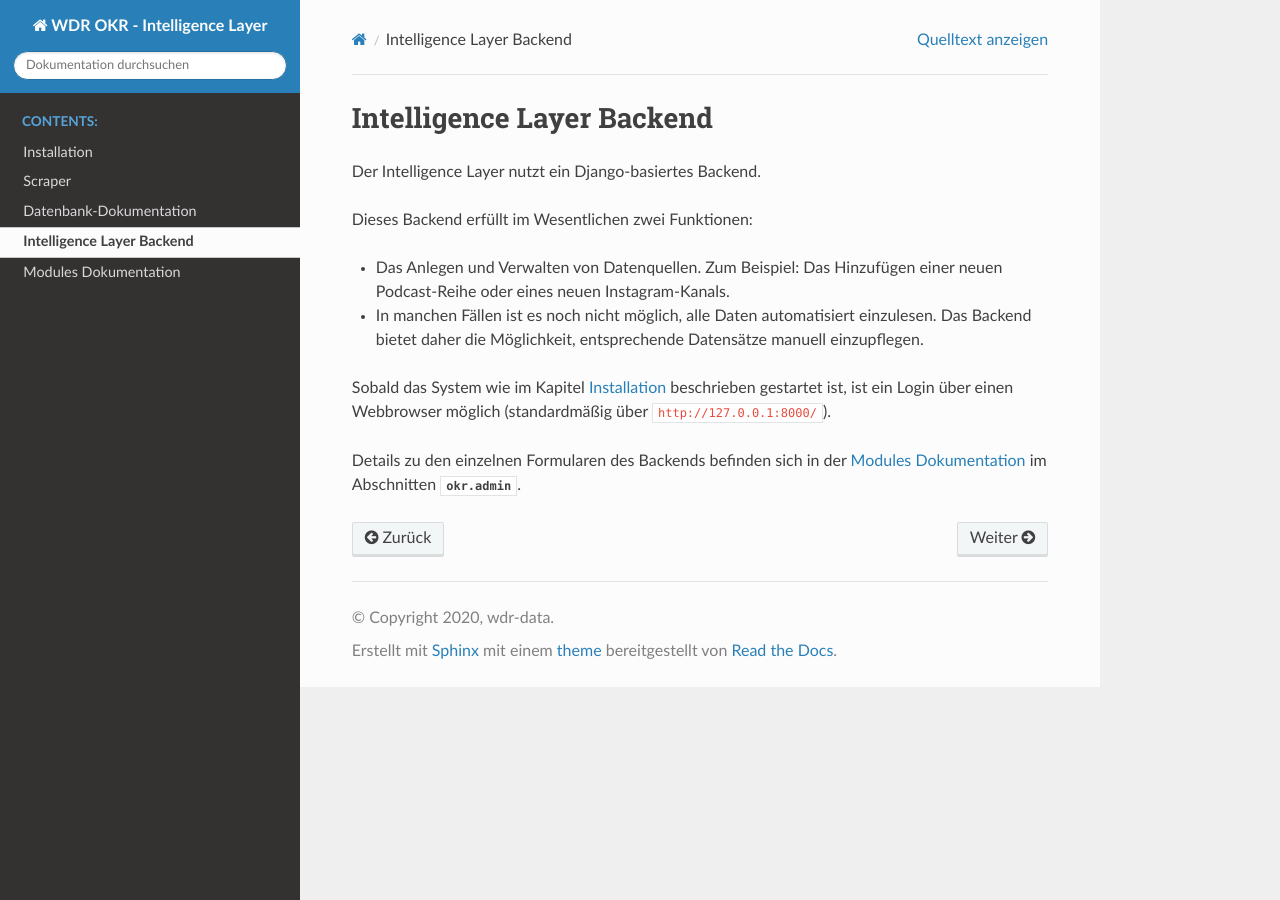
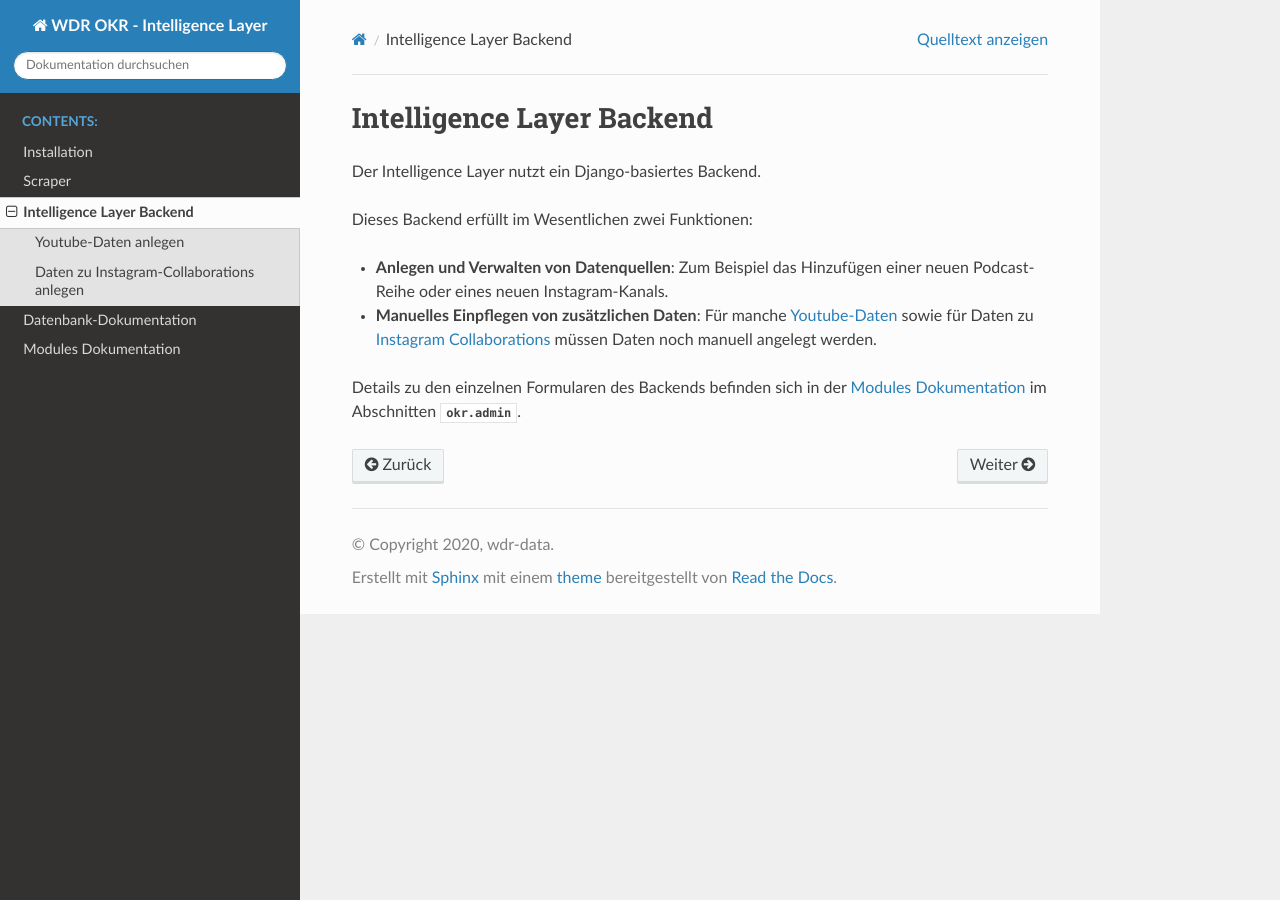
Before and after one commit to wdr-data/wdr-okr, a Sphinx documentation site: the page built from docs/backend.rst, in a window 1280 px wide. Built offline with Sphinx 7.4.7 and the Read the Docs theme 2.0.0, drawn with Linux system fonts in a browser that asks for light colours.

Commit message:
📝 Update information on backend usage

```diff
--- a/docs/_static/custom.css
+++ b/docs/_static/custom.css
@@ -23,3 +23,8 @@
 #db_tables tr:hover {
     background-color: rgb(216, 216, 216);
 }
+
+img {
+    border: 1px solid lightgrey;
+    margin-bottom: 1em;
+}
--- a/docs/backend.rst
+++ b/docs/backend.rst
@@ -7,13 +7,20 @@ Der Intelligence Layer nutzt ein Django-basiertes Backend.
 
 Dieses Backend erfüllt im Wesentlichen zwei Funktionen:
 
-* Das Anlegen und Verwalten von Datenquellen. Zum Beispiel: Das Hinzufügen einer neuen
+* **Anlegen und Verwalten von Datenquellen**: Zum Beispiel das Hinzufügen einer neuen
   Podcast-Reihe oder eines neuen Instagram-Kanals.
-* In manchen Fällen ist es noch nicht möglich, alle Daten automatisiert einzulesen. Das
-  Backend bietet daher die Möglichkeit, entsprechende Datensätze manuell einzupflegen.
 
-Sobald das System wie im Kapitel :ref:`installation` beschrieben gestartet ist, ist ein
-Login über einen Webbrowser möglich (standardmäßig über ``http://127.0.0.1:8000/``).
+* **Manuelles Einpflegen von zusätzlichen Daten**: Für manche
+  :ref:`Youtube-Daten <backend_youtube>` sowie für
+  Daten zu :ref:`Instagram Collaborations <backend_instagram>` müssen Daten noch manuell
+  angelegt werden.
 
 Details zu den einzelnen Formularen des Backends befinden sich in der
 :ref:`modules` im Abschnitten :class:`okr.admin`.
+
+.. toctree::
+    :maxdepth: 2
+    :hidden:
+
+    backend/backend_youtube
+    backend/backend_instagram_collaborations
```
Also changed, not shown: docs/backend/backend_instagram_collaborations.rst (added, +26 -0 lines), docs/backend/backend_youtube.rst (added, +88 -0 lines), docs/index.rst (+5 -3 lines), docs/_static/youtube1.png (added), docs/_static/youtube2.png (added), docs/_static/youtube3.png (added), docs/_static/youtube4.png (added).
